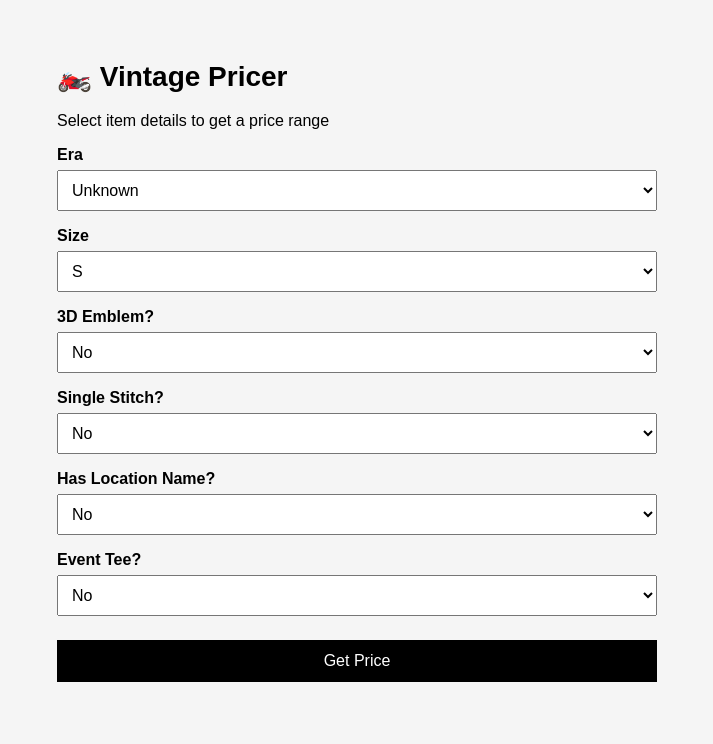
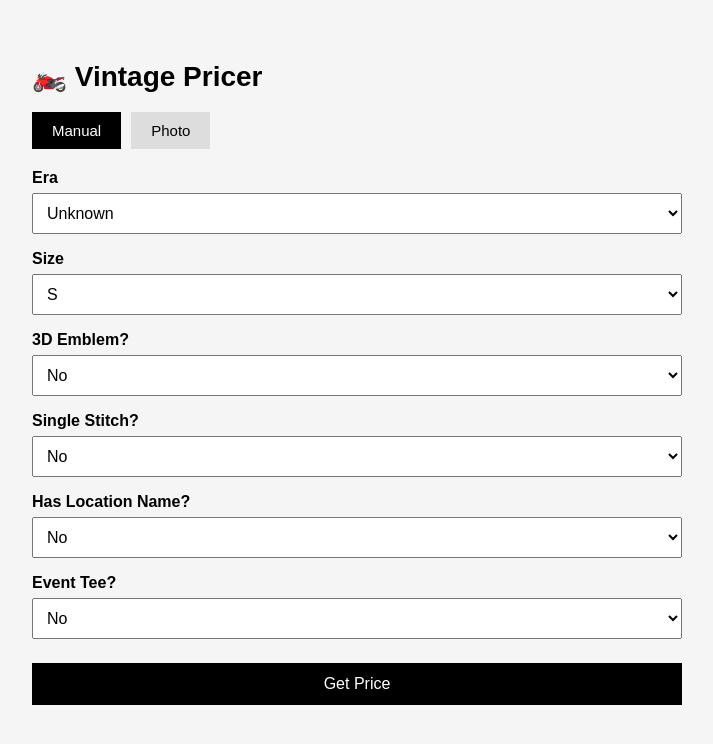
Before and after one commit to Keyshawn-Reid/vintage-pricer, a Flask app: page / in a window 1280 px wide. Shown: the top 744 px of the page, without its empty margins (283-996 px from the left). Run offline with Flask 3, Linux system fonts and the light colour scheme; parts of the project's set-up code (start-up, migrations or seed data) failed here and were passed over.

Commit message:
add photo upload with GPT-4o vision - full pipeline

```diff
--- a/app.py
+++ b/app.py
@@ -3,6 +3,11 @@ import pandas as pd
 from xgboost import XGBRegressor
 from sklearn.model_selection import train_test_split
 from sklearn.metrics import mean_absolute_error
+import sys
+import os
+
+sys.path.append(os.path.dirname(os.path.abspath(__file__)))
+from src.vision import extract_features_from_image
 
 app = Flask(__name__)
 
@@ -14,35 +19,67 @@ X_train, X_test, y_train, y_test = train_test_split(X, y, test_size=0.2, random_
 model = XGBRegressor(n_estimators=100, learning_rate=0.1, random_state=42)
 model.fit(X_train, y_train)
 
+def predict_from_features(features):
+    input_data = {
+        "is_80s": 1 if features["era"] == "80s" else 0,
+        "is_90s": 1 if features["era"] == "90s" else 0,
+        "is_y2k": 1 if features["era"] == "y2k" else 0,
+        "has_3d_emblem": int(features["has_3d_emblem"]),
+        "has_single_stitch": int(features["has_single_stitch"]),
+        "is_vtg": 1,
+        "size_s": 1 if features["size"] == "S" else 0,
+        "size_m": 1 if features["size"] == "M" else 0,
+        "size_l": 1 if features["size"] == "L" else 0,
+        "size_xl": 1 if features["size"] == "XL" else 0,
+        "has_location": int(features["has_location_name"]),
+        "is_event_tee": int(features["is_event_tee"]),
+        "has_year": 0
+    }
+    input_df = pd.DataFrame([input_data])
+    prediction = model.predict(input_df)[0]
+    return round(float(prediction * 0.85), 2), round(float(prediction * 1.15), 2)
+
 def predict_from_form(data):
     features = {
-        "is_80s": 1 if data["era"] == "80s" else 0,
-        "is_90s": 1 if data["era"] == "90s" else 0,
-        "is_y2k": 1 if data["era"] == "y2k" else 0,
-        "has_3d_emblem": int(data["emblem"]),
-        "has_single_stitch": int(data["single_stitch"]),
-        "is_vtg": 1,
-        "size_s": 1 if data["size"] == "S" else 0,
-        "size_m": 1 if data["size"] == "M" else 0,
-        "size_l": 1 if data["size"] == "L" else 0,
-        "size_xl": 1 if data["size"] == "XL" else 0,
-        "has_location": int(data["location"]),
-        "is_event_tee": int(data["event"]),
-        "has_year": 0
+        "era": data["era"],
+        "has_3d_emblem": data["emblem"] == "1",
+        "has_single_stitch": data["single_stitch"] == "1",
+        "size": data["size"],
+        "has_location_name": data["location"] == "1",
+        "is_event_tee": data["event"] == "1"
     }
-    input_df = pd.DataFrame([features])
-    prediction = model.predict(input_df)[0]
-    return round(float(prediction * 0.85), 2), round(float(prediction * 1.15), 2)
+    return predict_from_features(features)
 
 @app.route("/", methods=["GET", "POST"])
 def index():
     result = None
+    extracted = None
     form_data = {}
+    error = None
+
     if request.method == "POST":
-        form_data = request.form
-        low, high = predict_from_form(form_data)
-        result = f"${low:.2f} - ${high:.2f}"
-    return render_template("index.html", result=result, form_data=form_data)
+        mode = request.form.get("mode")
+
+        if mode == "photo":
+            photo = request.files.get("photo")
+            if photo:
+                path = "temp_upload.jpg"
+                photo.save(path)
+                try:
+                    extracted = extract_features_from_image(path)
+                    low, high = predict_from_features(extracted)
+                    result = f"${low:.2f} - ${high:.2f}"
+                except Exception as e:
+                    error = f"Could not process image: {str(e)}"
+                finally:
+                    if os.path.exists(path):
+                        os.remove(path)
+        else:
+            form_data = request.form
+            low, high = predict_from_form(form_data)
+            result = f"${low:.2f} - ${high:.2f}"
+
+    return render_template("index.html", result=result, form_data=form_data, extracted=extracted, error=error, mode=request.form.get("mode", "manual"))
 
 if __name__ == "__main__":
     app.run(debug=True)
--- a/templates/index.html
+++ b/templates/index.html
@@ -5,23 +5,42 @@
     <style>
         body {
             font-family: Arial, sans-serif;
-            max-width: 600px;
+            max-width: 650px;
             margin: 60px auto;
             background: #f5f5f5;
         }
         h1 { font-size: 28px; }
+        .tabs {
+            display: flex;
+            gap: 10px;
+            margin-bottom: 20px;
+        }
+        .tab {
+            padding: 10px 20px;
+            cursor: pointer;
+            background: #ddd;
+            border: none;
+            font-size: 15px;
+        }
+        .tab.active {
+            background: black;
+            color: white;
+        }
+        .panel { display: none; }
+        .panel.active { display: block; }
         label {
             display: block;
             margin-top: 16px;
             font-weight: bold;
         }
-        select {
+        select, input[type="file"] {
             width: 100%;
             padding: 10px;
             font-size: 16px;
             margin-top: 6px;
+            box-sizing: border-box;
         }
-        button {
+        button[type="submit"] {
             margin-top: 24px;
             padding: 12px 24px;
             font-size: 16px;
@@ -37,12 +56,28 @@
             font-weight: bold;
             text-align: center;
         }
+        .extracted {
+            margin-top: 20px;
+            background: white;
+            padding: 16px;
+            border-radius: 4px;
+            font-size: 14px;
+        }
+        .error { color: red; margin-top: 20px; }
     </style>
 </head>
 <body>
     <h1>🏍️ Vintage Pricer</h1>
-    <p>Select item details to get a price range</p>
+
+    <div class="tabs">
+        <button class="tab active" onclick="switchTab('manual')">Manual</button>
+        <button class="tab" onclick="switchTab('photo')">Photo</button>
+    </div>
+
+    <!-- Manual Tab -->
+    <div id="manual" class="panel active">
         <form method="POST">
+            <input type="hidden" name="mode" value="manual">
             <label>Era</label>
             <select name="era">
                 <option value="unknown" {% if form_data.get('era') == 'unknown' %}selected{% endif %}>Unknown</option>
@@ -50,7 +85,6 @@
                 <option value="90s" {% if form_data.get('era') == '90s' %}selected{% endif %}>90s</option>
                 <option value="y2k" {% if form_data.get('era') == 'y2k' %}selected{% endif %}>Y2K / 2000s</option>
             </select>
-
             <label>Size</label>
             <select name="size">
                 <option value="S" {% if form_data.get('size') == 'S' %}selected{% endif %}>S</option>
@@ -58,38 +92,73 @@
                 <option value="L" {% if form_data.get('size') == 'L' %}selected{% endif %}>L</option>
                 <option value="XL" {% if form_data.get('size') == 'XL' %}selected{% endif %}>XL</option>
             </select>
-
             <label>3D Emblem?</label>
             <select name="emblem">
                 <option value="0" {% if form_data.get('emblem') == '0' %}selected{% endif %}>No</option>
                 <option value="1" {% if form_data.get('emblem') == '1' %}selected{% endif %}>Yes</option>
             </select>
-
             <label>Single Stitch?</label>
             <select name="single_stitch">
                 <option value="0" {% if form_data.get('single_stitch') == '0' %}selected{% endif %}>No</option>
                 <option value="1" {% if form_data.get('single_stitch') == '1' %}selected{% endif %}>Yes</option>
             </select>
-
             <label>Has Location Name?</label>
             <select name="location">
                 <option value="0" {% if form_data.get('location') == '0' %}selected{% endif %}>No</option>
                 <option value="1" {% if form_data.get('location') == '1' %}selected{% endif %}>Yes</option>
             </select>
-
             <label>Event Tee?</label>
             <select name="event">
                 <option value="0" {% if form_data.get('event') == '0' %}selected{% endif %}>No</option>
                 <option value="1" {% if form_data.get('event') == '1' %}selected{% endif %}>Yes</option>
             </select>
-
             <button type="submit">Get Price</button>
         </form>
+    </div>
+
+    <!-- Photo Tab -->
+    <div id="photo" class="panel">
+        <form method="POST" enctype="multipart/form-data">
+            <input type="hidden" name="mode" value="photo">
+            <label>Upload photo of tee</label>
+            <input type="file" name="photo" accept="image/*">
+            <button type="submit">Analyze & Price</button>
+        </form>
+        {% if extracted %}
+        <div class="extracted">
+            <strong>Detected:</strong><br>
+            Era: {{ extracted.era }}<br>
+            Size: {{ extracted.size }}<br>
+            3D Emblem: {{ extracted.has_3d_emblem }}<br>
+            Single Stitch: {{ extracted.has_single_stitch }}<br>
+            Location: {{ extracted.has_location_name }}<br>
+            Event Tee: {{ extracted.is_event_tee }}
+        </div>
+        {% endif %}
+    </div>
+
+    {% if error %}
+    <div class="error">{{ error }}</div>
+    {% endif %}
 
     {% if result %}
-    <div class="result">
-        Estimated Range: {{ result }}
-    </div>
+    <div class="result">Estimated Range: {{ result }}</div>
     {% endif %}
+
+    <script>
+        function switchTab(tab) {
+        document.querySelectorAll('.tab').forEach(t => t.classList.remove('active'));
+        document.querySelectorAll('.panel').forEach(p => p.classList.remove('active'));
+        document.getElementById(tab).classList.add('active');
+        event.target.classList.add('active');
+    }
+
+        {% if mode == 'photo' %}
+        document.querySelector('.tab:nth-child(2)').classList.add('active');
+        document.querySelector('.tab:nth-child(1)').classList.remove('active');
+        document.getElementById('photo').classList.add('active');
+        document.getElementById('manual').classList.remove('active');
+        {% endif %}
+    </script>
 </body>
 </html>
```
Also changed, not shown: test2.jpg (added). Lines whose indentation alone changed are shown as unchanged.
